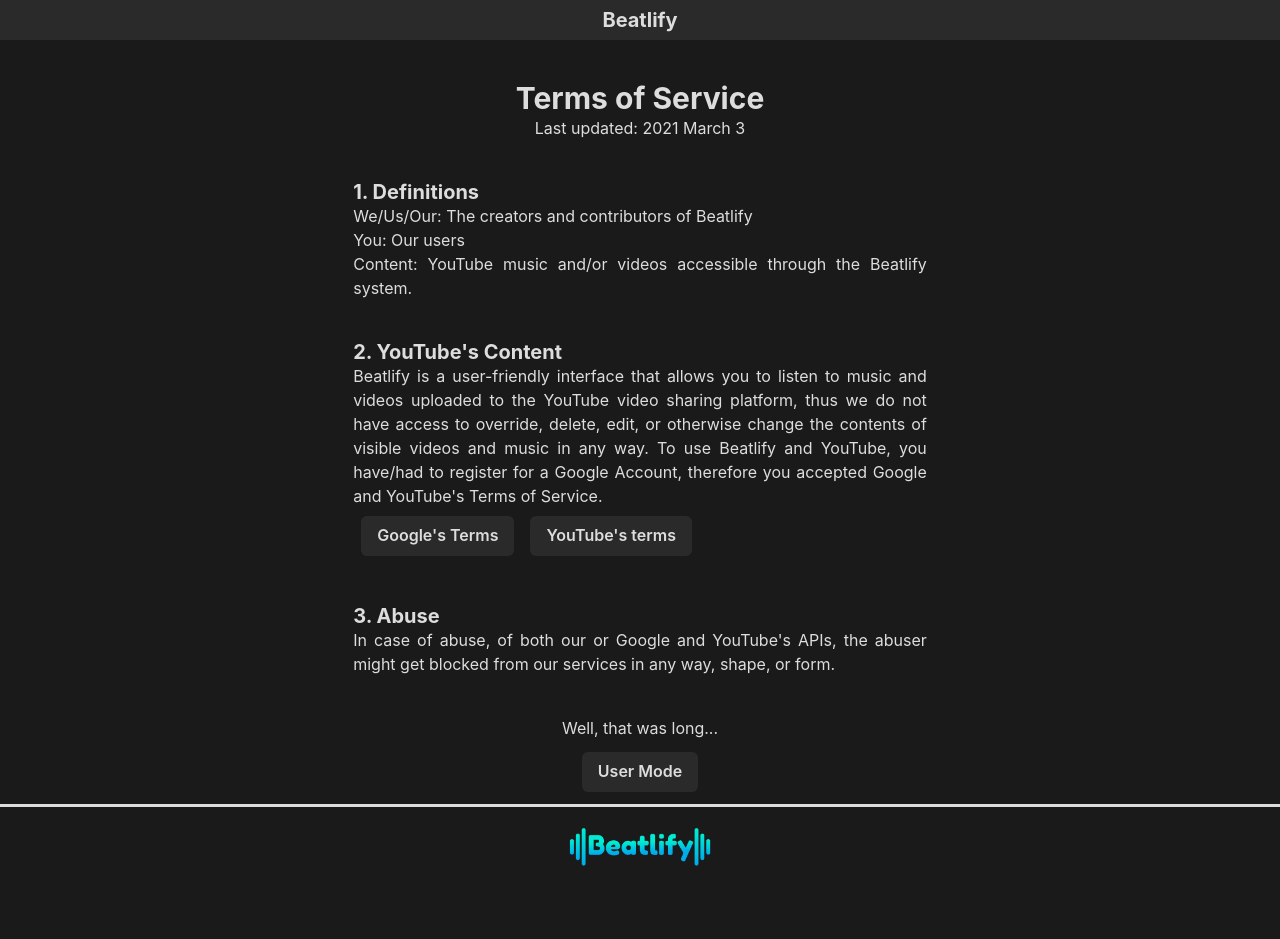
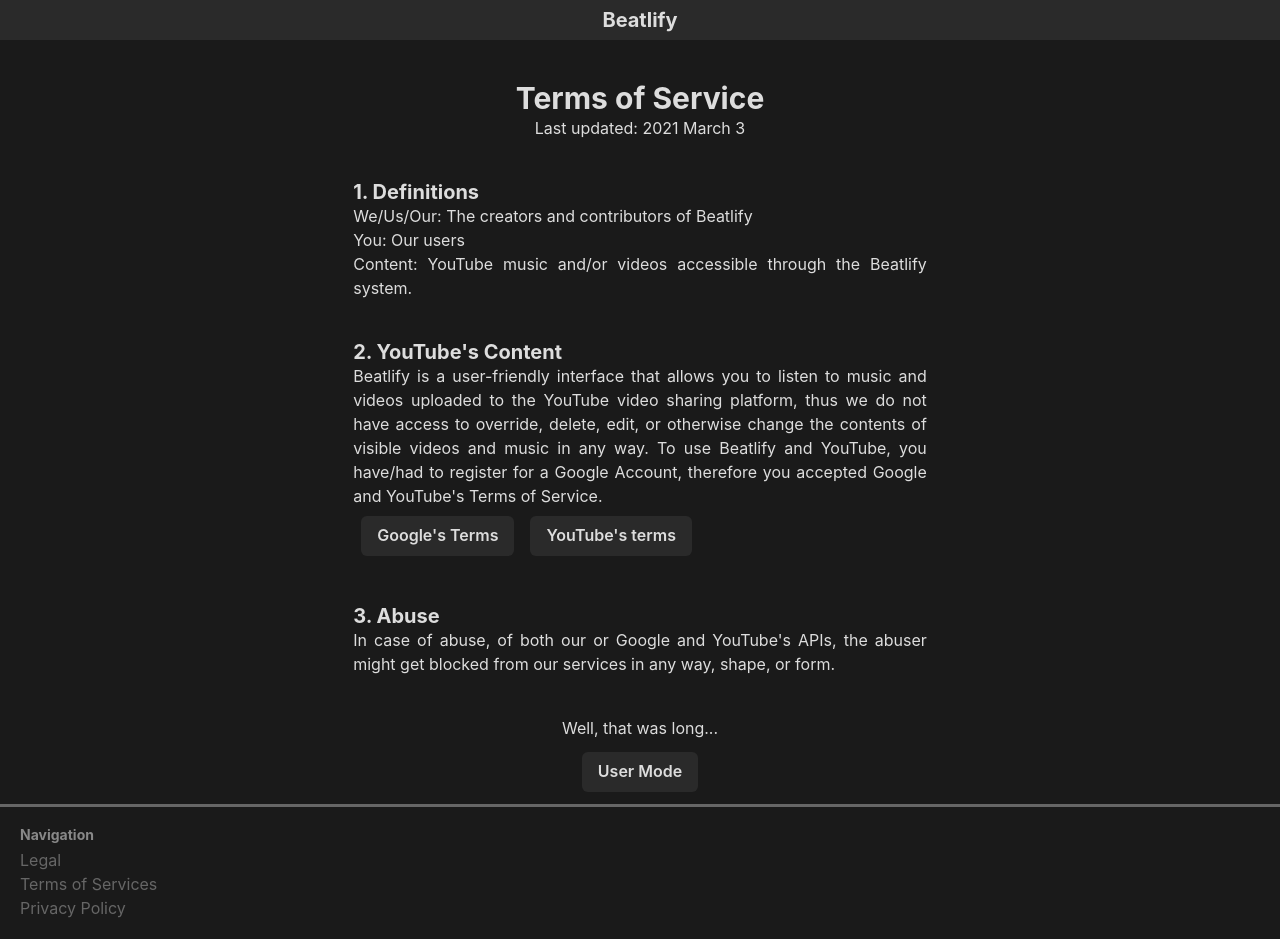
Before and after one commit to beatlify/beatlify, a Next.js app: page /legal/tos/lawyer in a window 1280 px wide. Shown: the top 939 px of the page. Before the commit the page ends 904 px from the top, so only its background shows below. Built offline with nearby package versions, Linux system fonts and the light colour scheme.

Commit message:
Footer navigation Header click

```diff
--- a/components/Footer.tsx
+++ b/components/Footer.tsx
@@ -1,21 +1,38 @@
-import { Flex, Link, Image } from "@chakra-ui/react";
+import {
+  Flex,
+  Link as ChakraLink,
+  Image,
+  Box,
+  Heading,
+} from "@chakra-ui/react";
+import Link from "next/link";
 
 const Footer: React.FC = () => (
-  <Flex
-    as="footer"
-    minH="100px"
-    borderTop={["1px", "solid"]}
-    justifyContent="center"
-    bottom="0"
-  >
-    <Link
+  <Box color="#666666" p="5" borderTop={["1px", "solid"]}>
+    <Box>
+      <Heading color="#888888" mb="1" size="xs">
+        Navigation
+      </Heading>
+      <Box>
+        <Link href="/legal">Legal</Link>
+      </Box>
+      <Box>
+        <Link href="/legal/tos">Terms of Services</Link>
+      </Box>
+      <Box>
+        <Link href="/legal/privacy">Privacy Policy</Link>
+      </Box>
+    </Box>
+    <Flex as="footer" minH="100px" justifyContent="center" bottom="0">
+      <ChakraLink
         href="https://github.com/beatlify/beatlify"
         target="_blank"
         rel="noopener noreferrer"
       >
         <Image src="/logo.png" alt="Beatlify Logo" h="5em" />
-    </Link>
+      </ChakraLink>
     </Flex>
+  </Box>
 );
 
 export default Footer;
--- a/components/Header.tsx
+++ b/components/Header.tsx
@@ -1,9 +1,10 @@
 import { Box, Heading } from "@chakra-ui/react";
+import Link from "next/link";
 
 const Header: React.FC = () => (
   <Box textAlign="center" alignItems="center" bg="#2a2a2a" marginBottom="5">
     <Heading size="md" p="2">
-      Beatlify
+      <Link href="/">Beatlify</Link>
     </Heading>
   </Box>
 );
```
Lines whose indentation alone changed are shown as unchanged.
